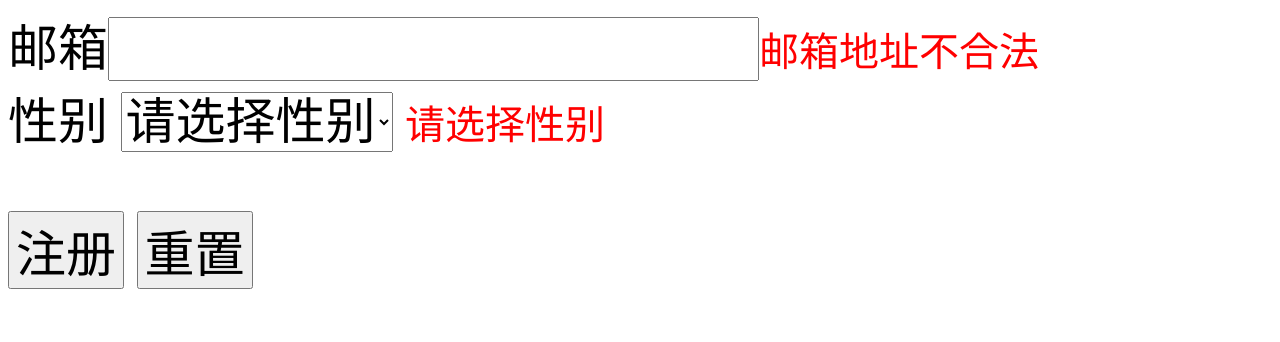
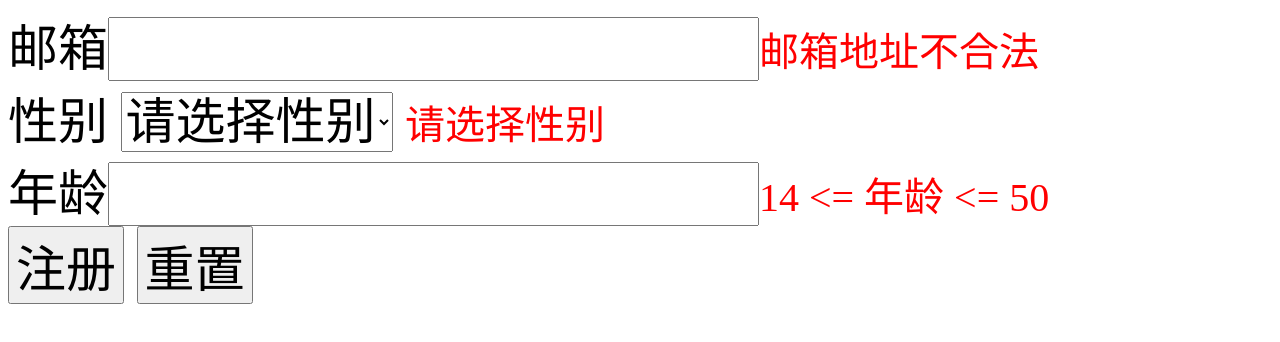
Before and after one commit to Quons/matchmaker, a plain HTML site: page static/candidate.html in a window 1280 px wide. Both pictures are taken after a click on the button "注册". Drawn offline with Linux system fonts and the light colour scheme.

Commit message:
修改表单

```diff
--- a/static/candidate.html
+++ b/static/candidate.html
@@ -68,6 +68,28 @@
             }
         }
 
+        // 获取年龄
+        var ageError = document.getElementById("ageError");
+        var ageSpan = document.getElementById("age");
+        // 给age绑定blur事件
+        ageSpan.onblur = function () {
+            // 获取email
+            const age = ageSpan.value;
+            console.log(age)
+            // genderError.innerText = "请选择性别";
+            if (age < "14" || age > "50") {
+                // 不合法
+                ageError.innerText = "14 <= 年龄 <= 50";
+            }
+        }
+
+        // 给emailElt绑定focus
+        ageSpan.onfocus = function () {
+            if (ageError.innerText !== "") {
+                ageError.innerText = "";
+            }
+        }
+
         // 给提交按钮绑定鼠标单击事件
         var submitBtnElt = document.getElementById("submitBtn");
         submitBtn.onclick = function () {
@@ -85,8 +107,11 @@
             genderSpan.focus();
             genderSpan.blur();
 
+            ageSpan.focus();
+            ageSpan.blur();
+
             // 当所有表单项都是合法的时候,提交表单
-            if (emailSpan.innerText === "" && genderError.innerText === "") {
+            if (emailSpan.innerText === "" && genderError.innerText === "" && ageError.innerText === "") {
                 // 获取表单对象
                 var userFormElt = document.getElementById("userForm");
                 // 可以在这里设置action,也可以不在这里.
@@ -103,13 +128,16 @@
 <!--这个表单提交应该使用post，这里为了检测，所以使用get。-->
 <!-- <form id="userForm" action="http://localhost:8080/jd/save" method="get"> -->
 <form id="userForm" method="post" style="font-size: 50px">
-    邮箱<input type="text" name="email" id="email" style="font-size: 50px"/><span id="emailError" style="font-size: 40px"></span><br>
+    邮箱<input type="text" name="email" id="email" style="font-size: 50px"/><span id="emailError"
+                                                                                style="font-size: 40px"></span><br>
     性别 <select name="gender" id="gender" style="font-size: 50px">
     <option selected value=0>请选择性别</option>
     <option value=1>男生</option>
     <option value=2>女生</option>
 </select>
     <span id="genderError" style="font-size: 40px"></span><br>
+    年龄<input type="text" name="age" id="age" style="font-size: 50px"/><span id="ageError"
+                                                                            style="font-size: 40px"></span>
     <!--    性别<input type="text" name="username" id="username"/><span id="usernameError"></span><br>-->
     <!-- <input type="submit" value="注册" /> -->
     <br>
```
Also changed, not shown: 1 other file.
